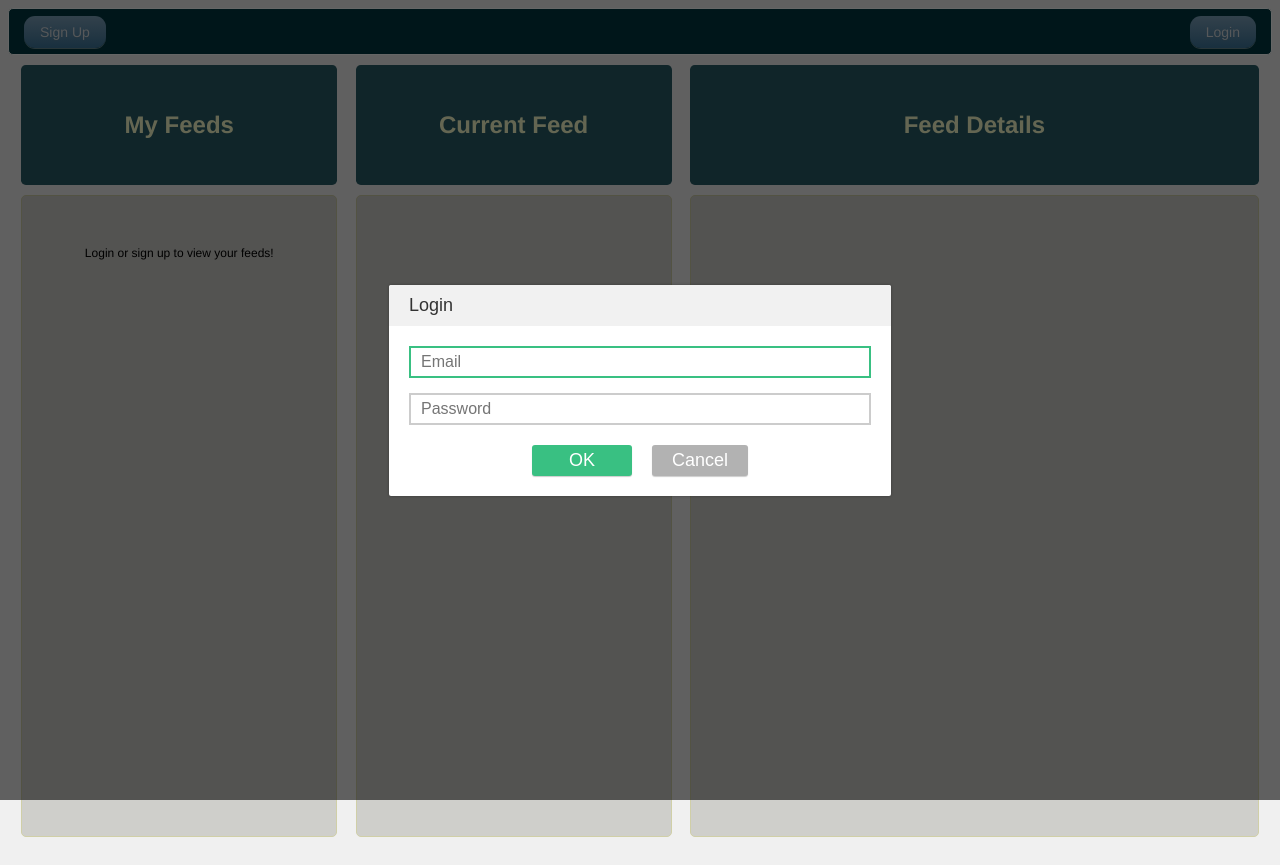
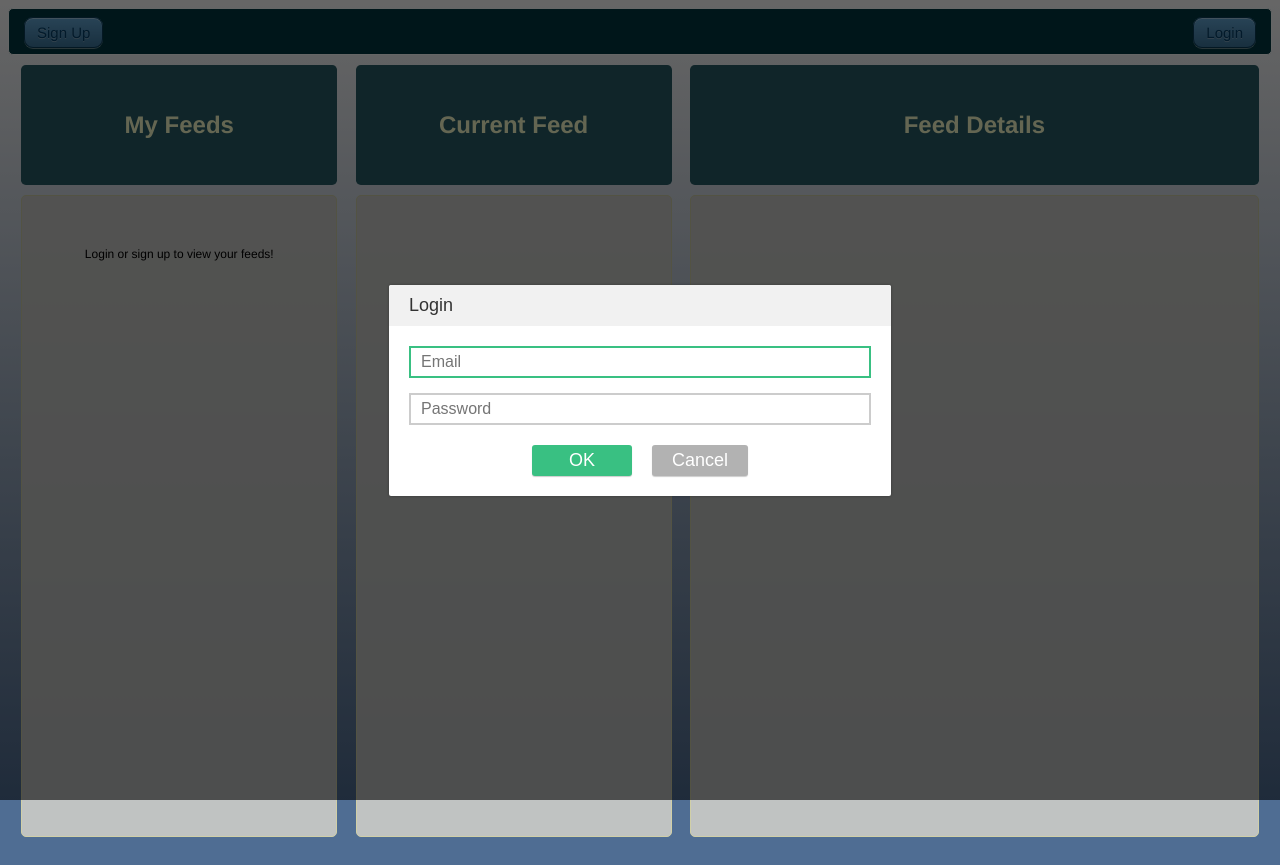
Before and after one commit to bbaral/AME470-Assignment4, a plain HTML site: page public/index.html in a window 1280 px wide. Drawn offline with Linux system fonts and the light colour scheme.

Commit message:
modified css file

```diff
--- a/public/index.html
+++ b/public/index.html
@@ -454,7 +454,7 @@
 
             for (var i = 0; i < listItems.length; i++) {
                 if (i == index) {
-                    listItems[i].style.color = "red";
+                    listItems[i].style.color = "#662200";
                 }
                 else {
                     listItems[i].style.color = "";
--- a/public/style.css
+++ b/public/style.css
@@ -1,13 +1,15 @@
-
 html, body {
     height: 100%;
 }
 
 body {
-    background-color: #F0F0F0;
     font-family: "helvetica";
     font-size: 12px;
     text-align: center;
+    background-color: #4F6D93;
+    background-image: linear-gradient(to bottom, #FFFFFF, #4F6D93);
+    background-repeat: no-repeat;
+    color: #000000;
 }
 .bigScreen #myFeedWrapper, .bigScreen #currFeedWrapper{
     width: 25%;
@@ -112,51 +114,51 @@ img {
 /*******************************************************************************************/
 
 .button {
-    border: 0px solid #4191bf;
+    border: 1px solid #0a3c59;
     background: #3e779d;
-    background: -webkit-gradient(linear, left top, left bottom, from(#7fa4bd), to(#3e779d));
-    background: -webkit-linear-gradient(top, #7fa4bd, #3e779d);
-    background: -moz-linear-gradient(top, #7fa4bd, #3e779d);
-    background: -ms-linear-gradient(top, #7fa4bd, #3e779d);
-    background: -o-linear-gradient(top, #7fa4bd, #3e779d);
-    background-image: -ms-linear-gradient(top, #7fa4bd 0%, #3e779d 100%);
-    padding: 8px 16px;
-    -webkit-border-radius: 11px;
-    -moz-border-radius: 11px;
-    border-radius: 11px;
-    -webkit-box-shadow: rgba(255,255,255,0.4) 0 1px 0, inset rgba(255,255,255,0.4) 0 0px 0;
-    -moz-box-shadow: rgba(255,255,255,0.4) 0 1px 0, inset rgba(255,255,255,0.4) 0 0px 0;
-    box-shadow: rgba(255,255,255,0.4) 0 1px 0, inset rgba(255,255,255,0.4) 0 0px 0;
-    text-shadow: #56829e 0 1px 0;
-    color: #d7dce0;
-    font-size: 14px;
+    background: -webkit-gradient(linear, left top, left bottom, from(#65a9d7), to(#3e779d));
+    background: -webkit-linear-gradient(top, #65a9d7, #3e779d);
+    background: -moz-linear-gradient(top, #65a9d7, #3e779d);
+    background: -ms-linear-gradient(top, #65a9d7, #3e779d);
+    background: -o-linear-gradient(top, #65a9d7, #3e779d);
+    background-image: -ms-linear-gradient(top, #65a9d7 0%, #3e779d 100%);
+    padding: 6px 12px;
+    -webkit-border-radius: 9px;
+    -moz-border-radius: 9px;
+    border-radius: 9px;
+    -webkit-box-shadow: rgba(255,255,255,0.4) 0 1px 0, inset rgba(255,255,255,0.4) 0 1px 0;
+    -moz-box-shadow: rgba(255,255,255,0.4) 0 1px 0, inset rgba(255,255,255,0.4) 0 1px 0;
+    box-shadow: rgba(255,255,255,0.4) 0 1px 0, inset rgba(255,255,255,0.4) 0 1px 0;
+    text-shadow: #7ea4bd 0 1px 0;
+    color: #06426c;
+    font-size: 15px;
     font-family: helvetica, serif;
     text-decoration: none;
     vertical-align: middle;
 }
 .button:hover {
-    border: 0px solid #943838;
-    text-shadow: #c42d2d 0 1px 0;
-    background: #bdb0b0;
-    background: -webkit-gradient(linear, left top, left bottom, from(#755164), to(#bdb0b0));
-    background: -webkit-linear-gradient(top, #755164, #bdb0b0);
-    background: -moz-linear-gradient(top, #755164, #bdb0b0);
-    background: -ms-linear-gradient(top, #755164, #bdb0b0);
-    background: -o-linear-gradient(top, #755164, #bdb0b0);
-    background-image: -ms-linear-gradient(top, #755164 0%, #bdb0b0 100%);
-    color: #ff0808;
+    border: 1px solid #594d14;
+    text-shadow: #6e401c 0 1px 0;
+    background: #4c2869;
+    background: -webkit-gradient(linear, left top, left bottom, from(#826f3d), to(#4c2869));
+    background: -webkit-linear-gradient(top, #826f3d, #4c2869);
+    background: -moz-linear-gradient(top, #826f3d, #4c2869);
+    background: -ms-linear-gradient(top, #826f3d, #4c2869);
+    background: -o-linear-gradient(top, #826f3d, #4c2869);
+    background-image: -ms-linear-gradient(top, #826f3d 0%, #4c2869 100%);
+    color: #ffffff;
 }
 .button:active {
-    text-shadow: #873e87 0 1px 0;
-    border: 0px solid #9d64a6;
-    background: #22de11;
-    background: -webkit-gradient(linear, left top, left bottom, from(#ff0505), to(#bdb0b0));
-    background: -webkit-linear-gradient(top, #ff0505, #22de11);
-    background: -moz-linear-gradient(top, #ff0505, #22de11);
-    background: -ms-linear-gradient(top, #ff0505, #22de11);
-    background: -o-linear-gradient(top, #ff0505, #22de11);
-    background-image: -ms-linear-gradient(top, #ff0505 0%, #22de11 100%);
-    color: #ff00ff;
+    text-shadow: #1e4158 0 1px 0;
+    border: 1px solid #0a3c59;
+    background: #65a9d7;
+    background: -webkit-gradient(linear, left top, left bottom, from(#3e779d), to(#4c2869));
+    background: -webkit-linear-gradient(top, #3e779d, #65a9d7);
+    background: -moz-linear-gradient(top, #3e779d, #65a9d7);
+    background: -ms-linear-gradient(top, #3e779d, #65a9d7);
+    background: -o-linear-gradient(top, #3e779d, #65a9d7);
+    background-image: -ms-linear-gradient(top, #3e779d 0%, #65a9d7 100%);
+    color: #f0f0f0;
 }
 /*******************************************************************************************/
 .bigScreen .backButton{
```
